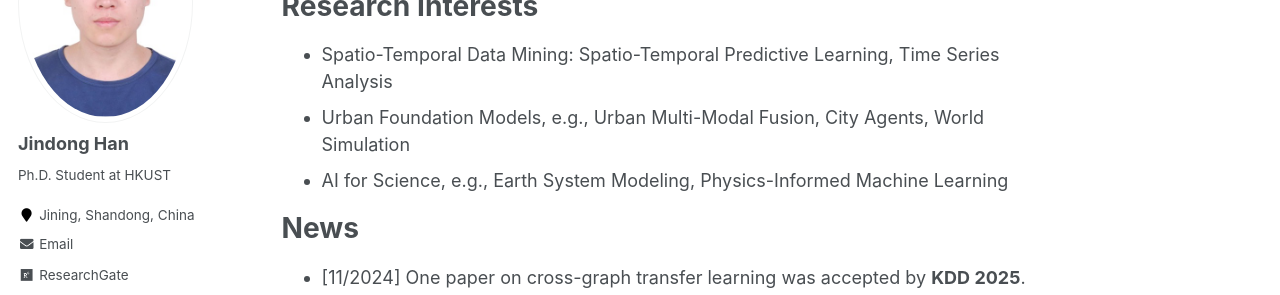
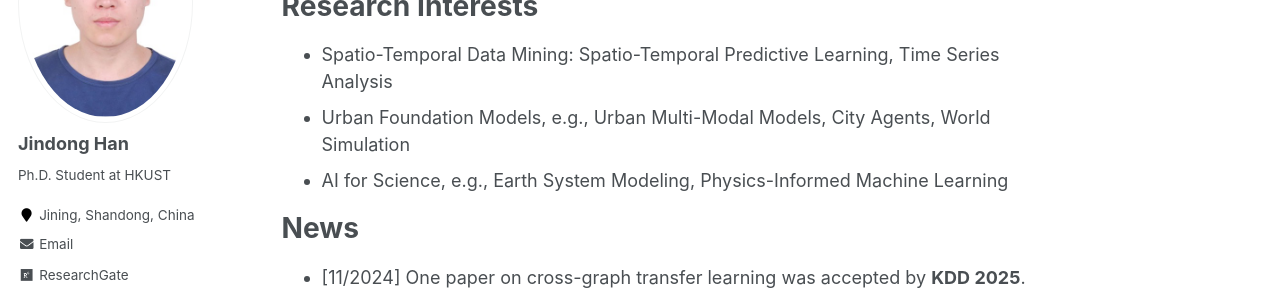
Before and after one commit to jhanao-hkust/jhanao-hkust.github.io, a Jekyll site: the page built from _pages/about.md, in a window 1280 px wide and 900 px high, scrolled down 311 px. Shown: the part 153-448 px from the top of the window. Built offline with Jekyll 4.4.1, drawn with Linux system fonts in a browser that asks for light colours.

Commit message:
Update about.md

```diff
--- a/_pages/about.md
+++ b/_pages/about.md
@@ -12,7 +12,7 @@ I am currently a Ph.D. student at [Academy of Interdisciplinary Studies](https:/
 
 # Research Interests
 * Spatio-Temporal Data Mining: Spatio-Temporal Predictive Learning, Time Series Analysis
-* Urban Foundation Models, e.g., Urban Multi-Modal Fusion, City Agents, World Simulation
+* Urban Foundation Models, e.g., Urban Multi-Modal Models, City Agents, World Simulation
 * AI for Science, e.g., Earth System Modeling, Physics-Informed Machine Learning
 
 # News
```
